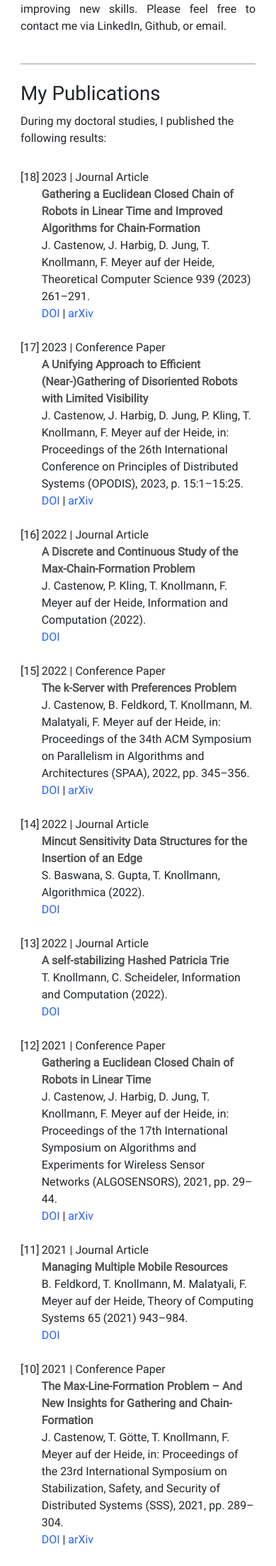
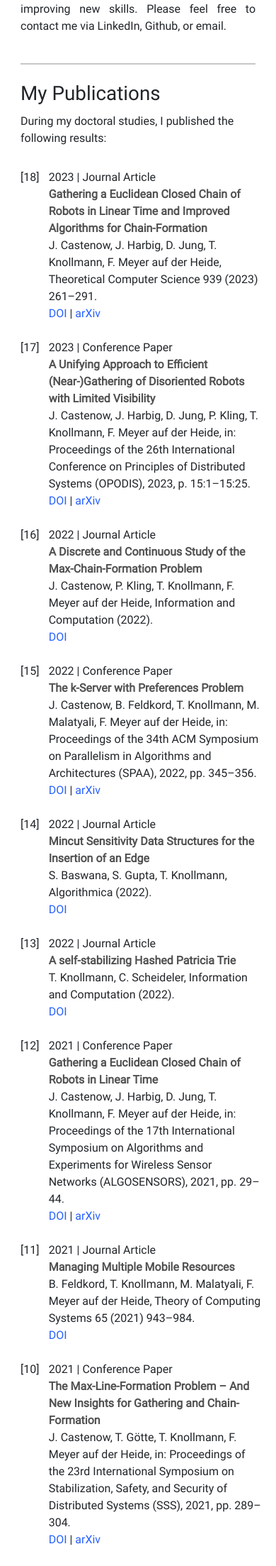
Before and after one commit to TillKnollmann/Homepage, a PHP site: page /en/ in a window 390 px wide. Shown: the part 1333-3540 px from the top of the page at 71% size. Run offline with PHP 8.4, Linux system fonts and the light colour scheme.

Commit message:
Fix space between number and publication in mobile view

```diff
--- a/styles/main.css
+++ b/styles/main.css
@@ -147,7 +147,11 @@ h3 {
 
 #publications .col-1 {
     text-align: right;
-    padding-right: 5px;
+}
+
+#publications .col-11 {
+    margin-left: 10px;
+    margin-right: -10px !important;
 }
 
 h1 {
```
